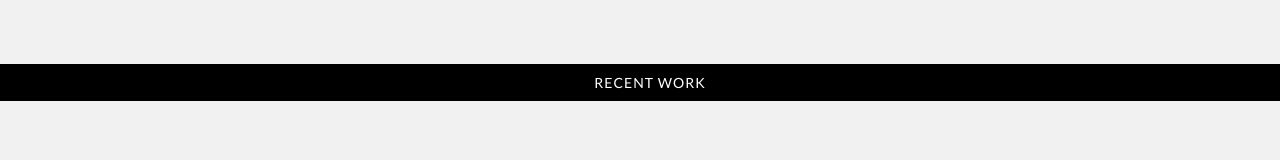
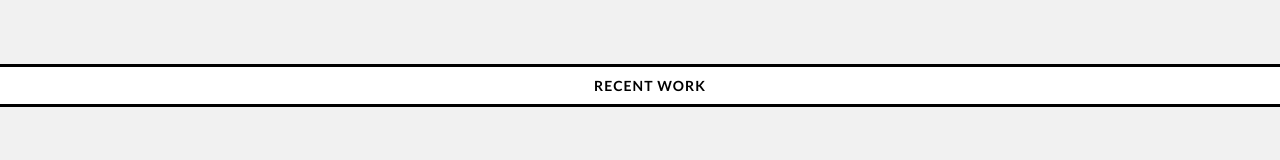
Before and after one commit to jholdr/jholdr, a plain HTML site: page portfolio.html in a window 1280 px wide. Drawn offline with nearby package versions, Linux system fonts and the light colour scheme.

Commit message:
Update Portfolio Styling

```diff
--- a/portfolio.html
+++ b/portfolio.html
@@ -21,8 +21,11 @@
         <div
         id="portfolio-nav"
         style="
-        background-color: black;
-        color: white;
+        background-color: white;
+        color: black;
+        border-top: black solid 3px;
+        border-bottom: black solid 3px;
+        font-weight: bold;
         margin-top: 5%;
         width: 100%;
         text-align: center;
```
